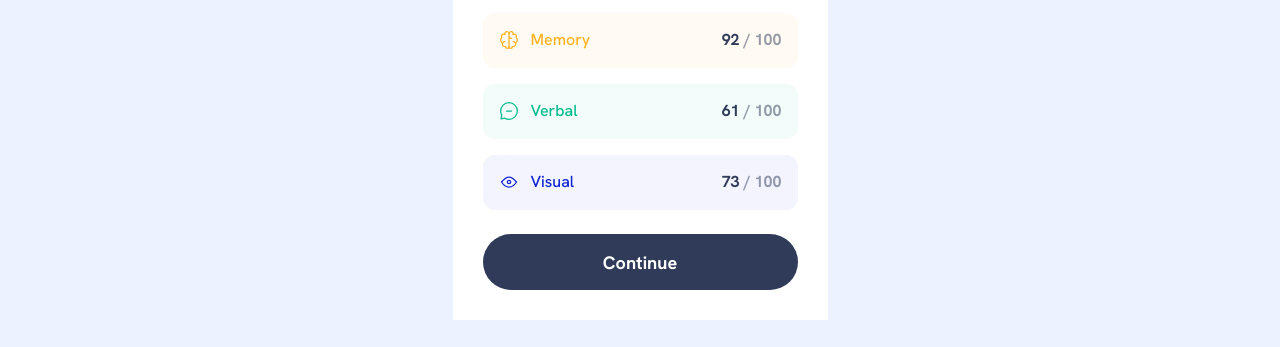
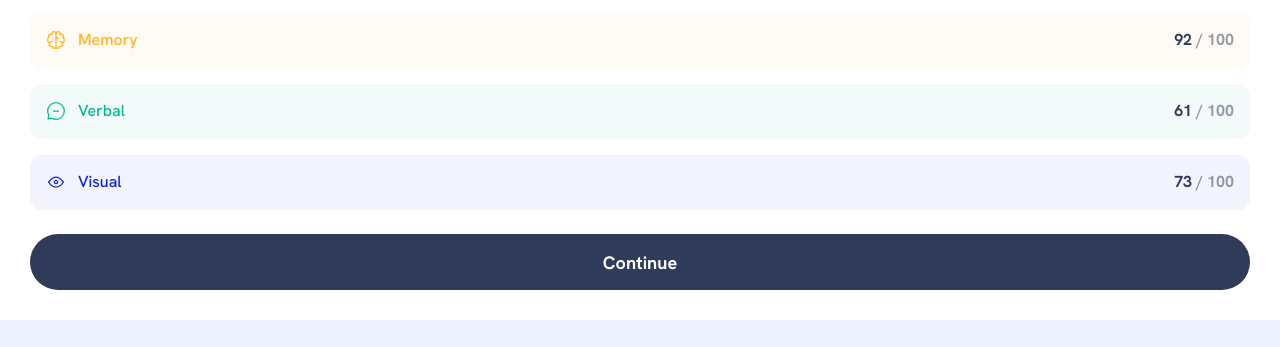
Before and after one commit to Mariam-Mantidze/Result-Summary-Component, a plain HTML site: page index.html in a window 1280 px wide. Shown: the part 453-800 px from the top of the page. Drawn offline with Linux system fonts and the light colour scheme.

Commit message:
correct responsive

```diff
--- a/styles-css/style.css
+++ b/styles-css/style.css
@@ -13,8 +13,8 @@ body {
   align-items: flex-start;
 }
 .result-summary {
-  /* width: 100%; */
-  max-width: 73.5rem;
+  width: 100%;
+  /* max-width: 73.5rem; */
   display: flex;
   flex-direction: column;
   background-color: white;
@@ -103,7 +103,7 @@ body {
   flex-direction: column;
   gap: 1.6rem;
   margin-top: 2.4rem;
-  width: 31.5rem;
+  width: 100%;
 }
 
 .summary-wrapper .common {
@@ -229,10 +229,16 @@ button:hover {
     border-radius: 3.2rem;
     background: var(--White, #fff);
     box-shadow: 0px 30px 60px 0px rgba(61, 108, 236, 0.15);
+    max-width: 73.5rem;
   }
   .result {
     border-radius: 3.2rem;
     padding: 3.8rem 5.4rem 5.5rem;
+  }
+
+  .summary-wrapper {
+    /* align-items: center; */
+    width: 31.5rem;
   }
   .result h2 {
     font-size: 2.4rem;
```
